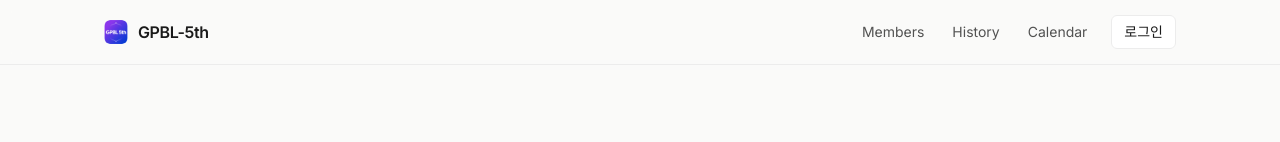
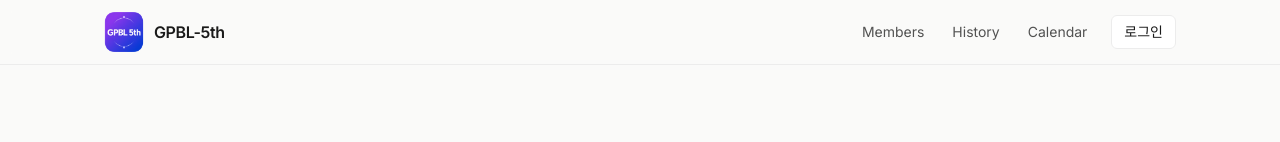
Before and after one commit to KMTsw22/GBPL_PortfolioWebsite, a Next.js app: page / in a window 1280 px wide. Shown: the top 142 px of the page. Built offline with nearby package versions, Linux system fonts and the light colour scheme; no server answers; the database is empty.

Commit message:
아이콘 크기 수정

```diff
--- a/components/Header.tsx
+++ b/components/Header.tsx
@@ -11,9 +11,9 @@ export function Header({ name }: { name?: string | null }) {
           <Image
             src="/gpbl-logo.png"
             alt="GPBL 5th"
-            width={24}
-            height={24}
-            className="h-6 w-6 rounded-md"
+            width={40}
+            height={40}
+            className="h-10 w-10 rounded-lg"
             priority
           />
           GPBL-5th
```
